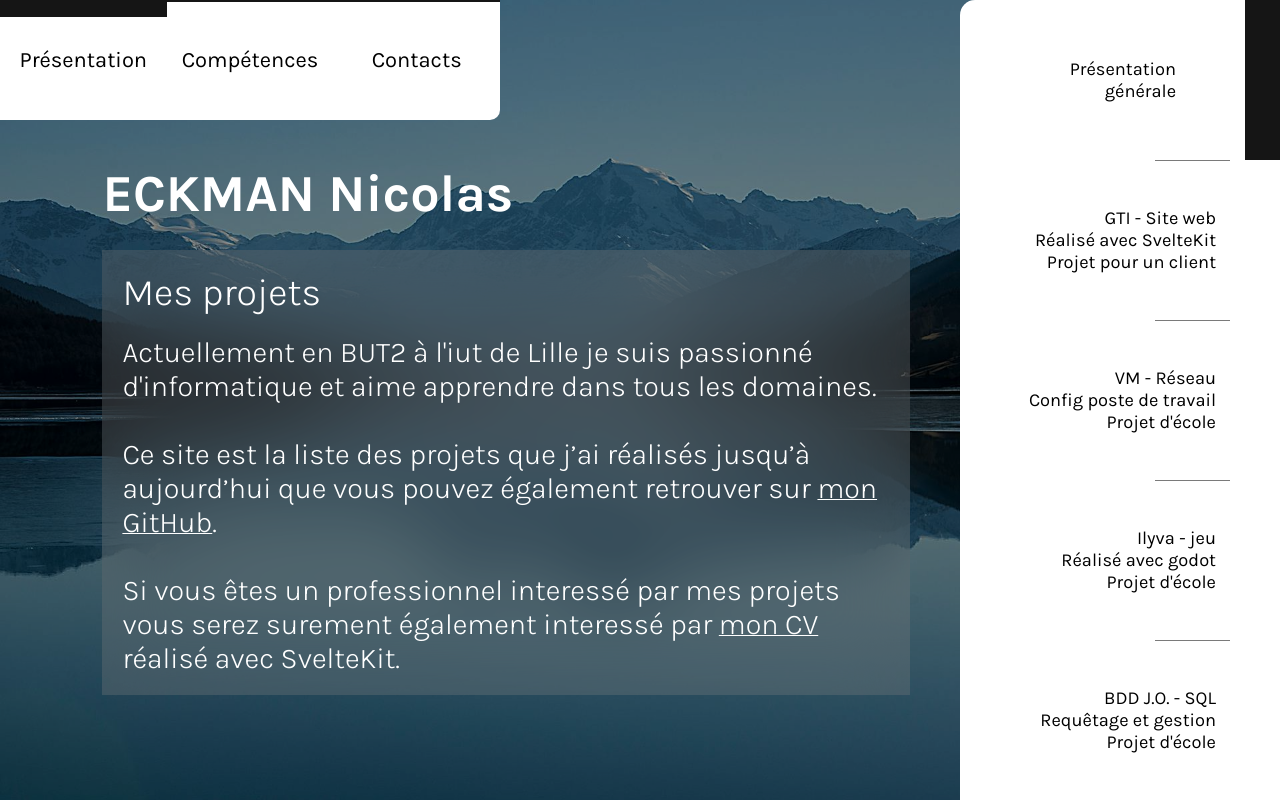
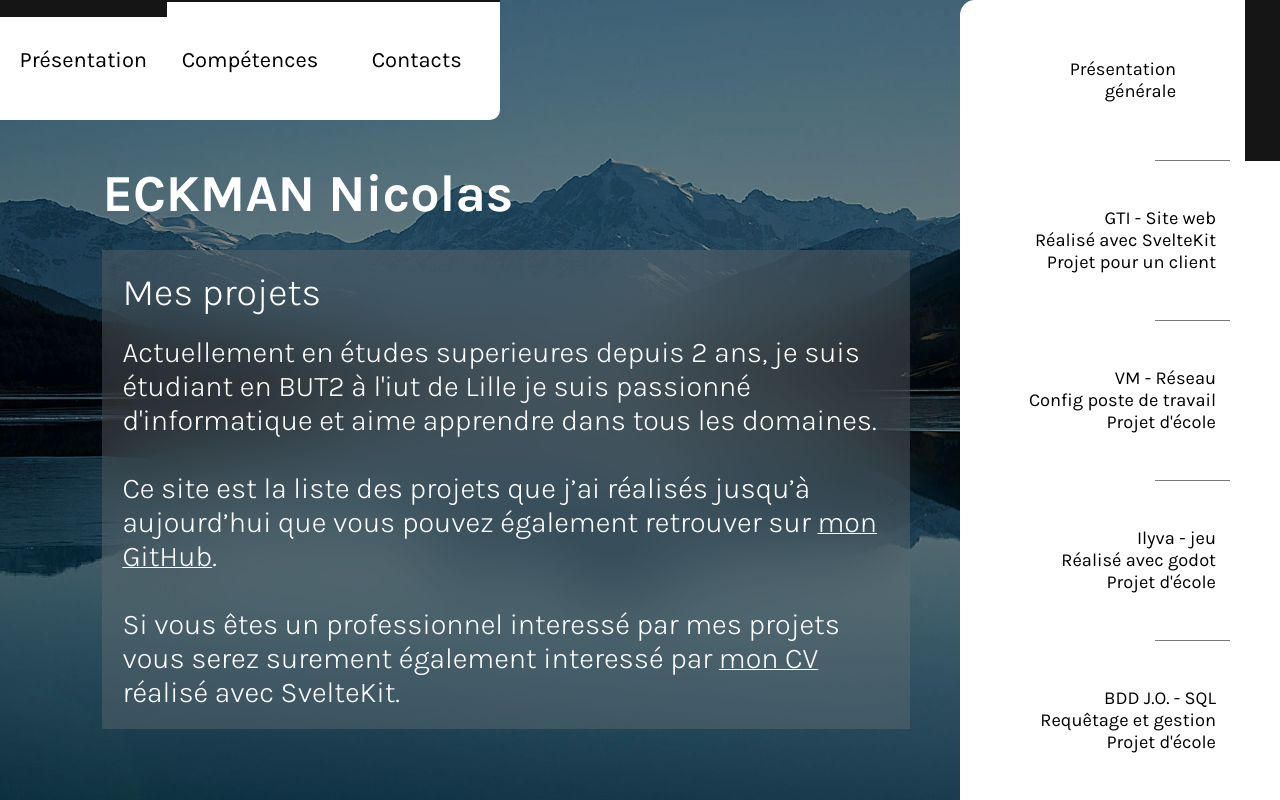
Before and after one commit to Colarionctueux/Portfolio, a SvelteKit app: page / in a window 1280 px wide. Built offline with nearby package versions, Linux system fonts and the light colour scheme.

Commit message:
V1 finie avec paufinage

```diff
--- a/src/routes/+page.svelte
+++ b/src/routes/+page.svelte
@@ -135,11 +135,11 @@
                 <h1 transition:fade={{ delay:100, duration:500}}>ECKMAN Nicolas</h1>
                 <div transition:fade={{ delay:500, duration:500 }}>
                     <h2>Mes projets</h2>
-                    <p>Actuellement en BUT2 à l'iut de Lille je suis passionné d'informatique et aime apprendre dans tous les domaines.<br>
+                    <p>Actuellement en études superieures depuis 2 ans, je suis étudiant en BUT2 à l'iut de Lille je suis passionné d'informatique et aime apprendre dans tous les domaines.<br>
                         <br>
                         Ce site est la liste des projets que j’ai réalisés jusqu’à aujourd’hui que vous pouvez également retrouver sur <a href="https://github.com/Colarionctueux" target="_blank">mon GitHub</a>.<br>
                         <br>
-                        Si vous êtes un professionnel interessé par mes projets vous serez surement également interessé par <a href="https://cv-svelte-ruby.vercel.app/">mon CV</a> réalisé avec SvelteKit.
+                        Si vous êtes un professionnel interessé par mes projets vous serez surement également interessé par <a href="https://cv-svelte-ruby.vercel.app/" target="_blank">mon CV</a> réalisé avec SvelteKit.
                     </p>
                 </div>
             </section>
@@ -474,7 +474,7 @@
 
     .blackSide {
         background-color: rgb(21, 21, 21);
-        height: 100%;
+        height: 101%;
         position: absolute;
         right: -130px;
         top: 0;
```
